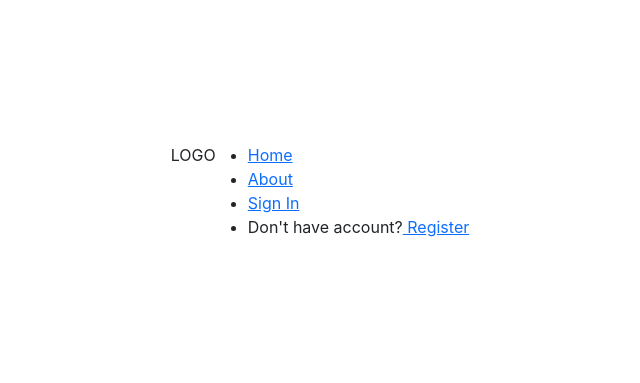
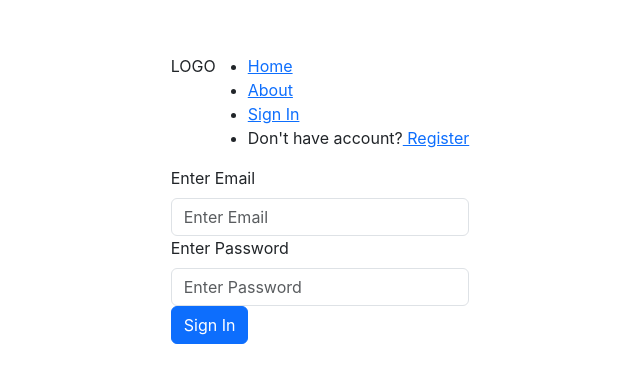
Before and after one commit to paulg44/fitness_app-supabase-, a React (Create React App) app in the folder fitness-app/: page /signIn in a window 1280 px wide. Shown: the part 201-584 px from the top of the page, without its empty margins (320-960 px from the left). Built offline with nearby package versions, Linux system fonts and the light colour scheme; the HTML template or start-up script is replaced by a standard one.

Commit message:
add basic sign in function(not fully working as intened)

```diff
--- a/fitness-app/src/App.tsx
+++ b/fitness-app/src/App.tsx
@@ -8,6 +8,7 @@ import Homepage from "./Pages/Homepage/Homepage";
 import About from "./Pages/About/About";
 import EnterLogForm from "./Components/EnterLogForm/EnterLogForm";
 import RegisterForm from "./Components/RegisterForm/RegisterForm";
+import SignInForm from "./Components/SignInForm/SignInForm";
 
 function App() {
   return (
@@ -18,6 +19,7 @@ function App() {
         <Route path="/about" element={<About />}></Route>
         <Route path="/enterLogs" element={<EnterLogForm />}></Route>
         <Route path="/register" element={<RegisterForm />}></Route>
+        <Route path="/signIn" element={<SignInForm />}></Route>
       </Routes>
     </>
   );
--- a/fitness-app/src/Components/SignInForm/SignInForm.tsx
+++ b/fitness-app/src/Components/SignInForm/SignInForm.tsx
@@ -1,16 +1,60 @@
 // Sign In Form Component
 
-import { Form } from "react-bootstrap";
+import { Button, Form } from "react-bootstrap";
 import "./SignInForm.css";
+import supabase from "../../supabaseClient";
+import { ChangeEvent, useState } from "react";
+import { useNavigate } from "react-router-dom";
 
 function SignInForm() {
+  const navigate = useNavigate();
+  // States
+  const [signInEmail, setSignInEmail] = useState("");
+  const [signInPassword, setSignInPassword] = useState("");
+
+  // Functions
+  // Email
+  function handleSignInEmail(e: ChangeEvent<HTMLInputElement>) {
+    e.preventDefault();
+    setSignInEmail(e.target.value);
+    console.log(signInEmail);
+  }
+
+  // Password
+  function handleSignInPassword(e: ChangeEvent<HTMLInputElement>) {
+    e.preventDefault();
+    setSignInPassword(e.target.value);
+    console.log(signInPassword);
+  }
+
+  // Sign in function
+  async function SignUserInWithEmail() {
+    try {
+      const { data, error } = await supabase.auth.signInWithPassword({
+        email: signInEmail,
+        password: signInPassword,
+      });
+
+      if (error) {
+        console.error("Error signing in:", error);
+      }
+
+      if (data) {
+        console.log(data);
+        navigate("/");
+      }
+    } catch (error) {
+      console.error("Unexpected error:", error);
+    }
+  }
   return (
-    <Form>
-      <Form.Group controlId="enterUsername">
-        <Form.Label>Enter Username</Form.Label>
+    <Form onSubmit={SignUserInWithEmail}>
+      <Form.Group controlId="enterEmail">
+        <Form.Label>Enter Email</Form.Label>
         <Form.Control
-          type="username"
-          placeholder="Enter Username"
+          type="email"
+          placeholder="Enter Email"
+          onChange={handleSignInEmail}
         ></Form.Control>
       </Form.Group>
       <Form.Group controlId="enterPassword">
@@ -18,7 +62,9 @@ function SignInForm() {
         <Form.Control
           type="password"
           placeholder="Enter Password"
+          onChange={handleSignInPassword}
         ></Form.Control>
+        <Button type="submit">Sign In</Button>
       </Form.Group>
     </Form>
   );
```
Also changed, not shown: 1 other file (tests, documents, lock files or other folders).
